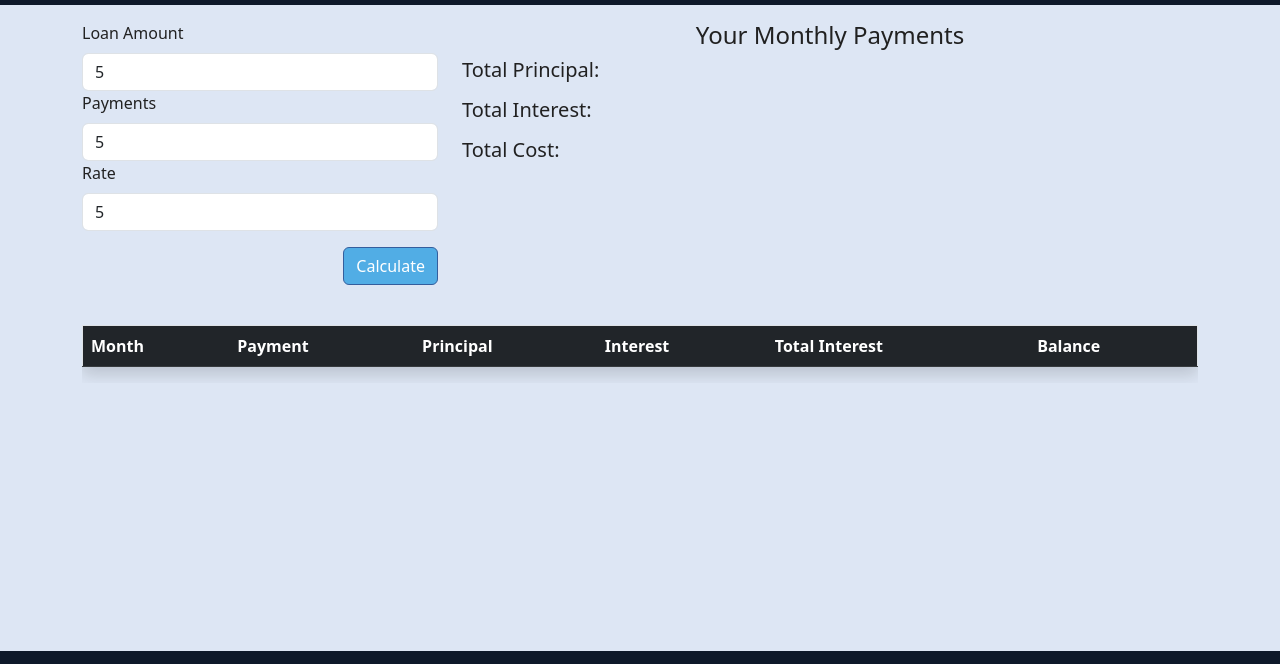
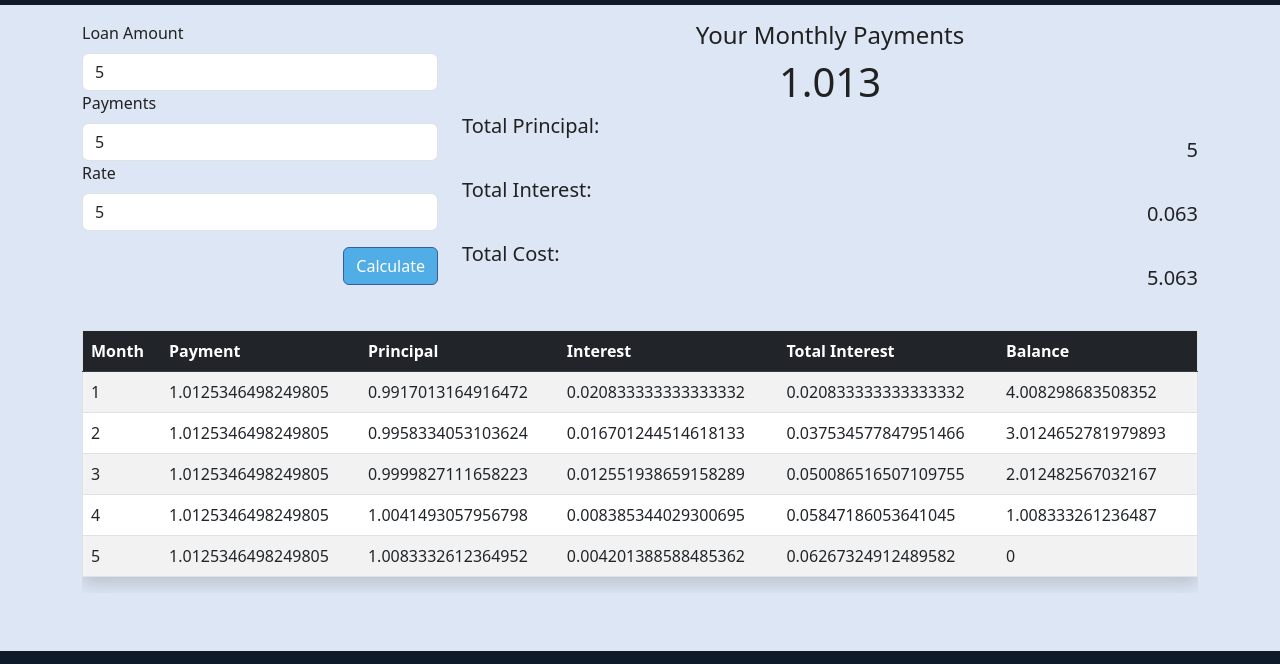
Before and after one commit to Fjeldhammer/a.smartMoney, a plain HTML site: page app.html in a window 1280 px wide. Both pictures are taken after typing "5", "5", "5" into the empty fields and a click on the button "Calculate". Shown: the part 69-733 px from the top of the page. Drawn offline with nearby package versions, Linux system fonts and the light colour scheme; some packages are replaced by stand-ins of ours; a script that the page names is missing.

Commit message:
fixed issues with display(html) and naming inconsistency (js)

```diff
--- a/app.html
+++ b/app.html
@@ -92,7 +92,7 @@
                         <input name="interestRate" type="number" id="interestRate" class="form-control" placeholder="Enter interest rate" required />
                     </div>
                     <div class="col-12 text-end">
-                        <button class="btn btn-primary my-3" id="btnSubmit" type="button" onclick="getValues()">Calculate</button>
+                        <button class="btn btn-primary my-3" id="btnSubmit" type="button">Calculate</button>
                     </div>
                 </form>
             </div>
@@ -101,9 +101,9 @@
             <div class="col-12 col-md-8">
                 <h4 class="text-center">Your Monthly Payments</h4>
                 <h1 class="text-center" id="monthlyPayment"></h1>
-                <h5>Total Principal: <p id="totalPrincipal"></p></h5>
-                <h5>Total Interest: <p id="totalInterest"></p></h5>
-                <h5>Total Cost:<p id="totalCost"></p></h5>
+                <h5>Total Principal: <p class="text-end" id="totalPrincipal"></p></h5>
+                <h5>Total Interest: <p class="text-end" id="totalInterest"></p></h5>
+                <h5>Total Cost:<p class="text-end" id="totalCost"></p></h5>
             </div>
 
             <!-- results table area -->
@@ -174,9 +174,11 @@
 
     <script src="/js/site.js"></script>
 
-    <!-- <script>
+    <script>
         document.getElementById('btnSubmit').addEventListener('click', getValues);
-    </script> -->
+    </script>
+
+    <!--  onclick="getValues()" -->
 </body>
 
 </html>
--- a/js/site.js
+++ b/js/site.js
@@ -1,9 +1,9 @@
 // get values
 function getValues() {
     // get user values from entry point
-    let loanAmount = document.getElementById('loanAmount').value;
-    let totalMonths = document.getElementById('totalMonths').value;
-    let interestRate = document.getElementById('interestRate').value;
+    let loanAmount = parseFloat(document.getElementById('loanAmount').value);
+    let totalMonths = parseInt(document.getElementById('totalMonths').value);
+    let interestRate = parseFloat(document.getElementById('interestRate').value);
 
     // input validation for integers
     loanAmount = Number(loanAmount);
@@ -20,13 +20,16 @@ function getValues() {
         });
 
     } else {
-        // assign array to calculation function
-        let loanPayment = calculateMortgage(loanAmount, totalMonths, interestRate);
 
         // display the data if everything is ok
-        displayData(loanPayment);
-        displayTotals(loanAmount, loanPayment);
+        // assign array to calculation function
+        let loanArray = calculateMortgage(loanAmount, totalMonths, interestRate);
+
+        displayData(loanArray);
+        displayTotals(loanAmount, loanArray);
     }
+
+
 }
 
 // calculate mortgage
@@ -42,11 +45,11 @@ function calculateMortgage(loanAmount, totalMonths, interestRate) {
 
     for (let month = 1; month <= totalMonths; month++) {
 
+        // interest payment
+        let monthlyInterest = balanceRemaining * interestRate / 1200;
+
         // principal payment
         let monthlyPrincipal = monthlyPayment - monthlyInterest;
-
-        // interest payment
-        let monthlyInterest = balanceRemaining * interestRate / 1200;
 
         // accumulated total interest
         totalInterest += monthlyInterest;
@@ -73,7 +76,7 @@ function calculateMortgage(loanAmount, totalMonths, interestRate) {
 
 
 // display data
-function displayData(loanPayment) {
+function displayData(loanArray) {
 
     // find the table on the page
     const loanTable = document.getElementById('loan-table');
@@ -85,9 +88,9 @@ function displayData(loanPayment) {
     loanTable.innerHTML = '';
 
     //for each month:
-    for (let index = 0; index < loanPayment.length; index += 1) {
+    for (let index = 0; index < loanArray.length; index += 1) {
         // -- get one month
-        let month = loanPayment[index];
+        let month = loanArray[index];
 
         // -- clone the template
         let tableRow = loanTemplate.content.cloneNode(true);
@@ -95,11 +98,11 @@ function displayData(loanPayment) {
         // -- get each property of event
         // -- insert each property into the cloned template
         tableRow.querySelector('[data-id="month"]').innerText = month.month;
-        tableRow.querySelector('[data-id="payment"]').innerText = month.payment.toLocaleString();
-        tableRow.querySelector('[data-id="principal"]').innerText = month.principal.toLocaleString();
-        tableRow.querySelector('[data-id="interest"]').innerText = month.interest.toLocaleString();
-        tableRow.querySelector('[data-id="totalInterest"]').innerText = month.totalInterest.toLocaleString();
-        tableRow.querySelector('[data-id="balance"]').innerText = month.balance.toLocaleString();
+        tableRow.querySelector('[data-id="payment"]').innerText = month.payment;
+        tableRow.querySelector('[data-id="principal"]').innerText = month.principal;
+        tableRow.querySelector('[data-id="interest"]').innerText = month.monthlyInterest;
+        tableRow.querySelector('[data-id="totalInterest"]').innerText = month.totalInterest;
+        tableRow.querySelector('[data-id="balance"]').innerText = month.balance;
 
         // -- insert the event data into table
         loanTable.appendChild(tableRow);
@@ -107,12 +110,12 @@ function displayData(loanPayment) {
 }
 
 // display totals
-function displayTotals(loanAmount, loanPayment) {
+function displayTotals(loanAmount, loanArray) {
 
 
-    document.getElementById('monthlyPayment').innerHTML = loanPayment[0].toLocaleString();
+    document.getElementById('monthlyPayment').innerHTML = loanArray[0].payment.toLocaleString();
     document.getElementById('totalPrincipal').innerHTML = loanAmount.toLocaleString();
-    document.getElementById('totalInterest').innerHTML = loanPayment[loanPayment.length-1].totalInterest.toLocaleString();
-    document.getElementById('totalCost').innerHTML = (loanAmount + loanPayment[loanPayment.length-1].totalInterest).toLocaleString();
+    document.getElementById('totalInterest').innerHTML = loanArray[loanArray.length-1].totalInterest.toLocaleString();
+    document.getElementById('totalCost').innerHTML = (loanAmount + loanArray[loanArray.length-1].totalInterest).toLocaleString();
 
 }
```
